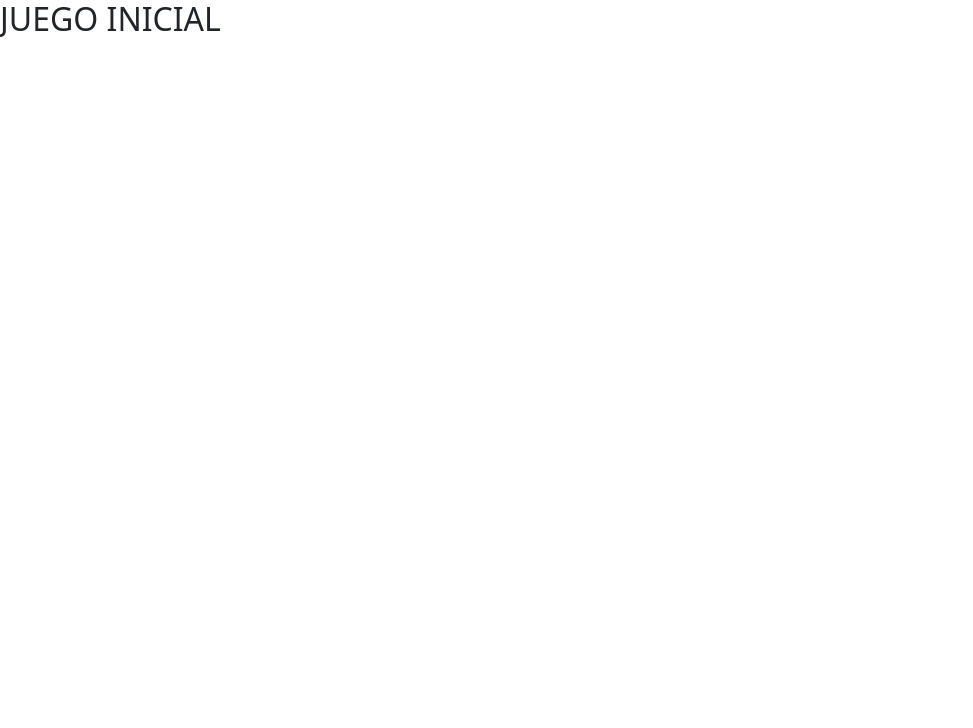
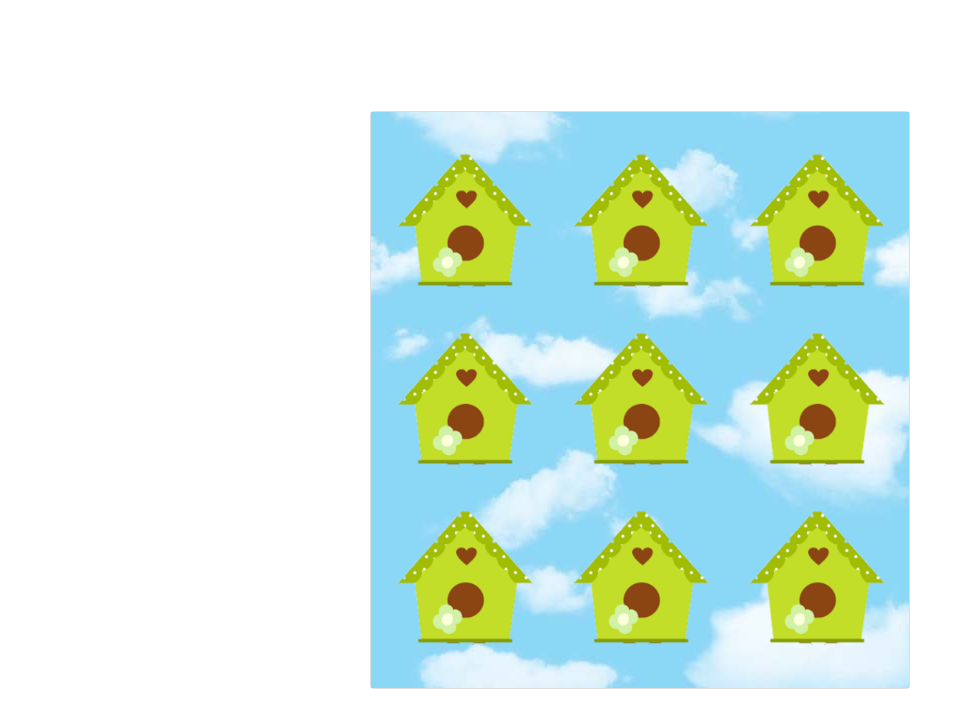
Before and after one commit to jose9428/myGameBird, an Angular app: page / in a window 1280 px wide. Shown: the top 728 px of the page, without its empty margins (0-973 px from the left). Built offline with nearby package versions, Linux system fonts and the light colour scheme.

Commit message:
Integracion del fondo y casas

```diff
--- a/src/app/app.component.css
+++ b/src/app/app.component.css
@@ -0,0 +1,7 @@
+body{
+ padding-bottom: 100%;
+}
+
+.fondo{
+  background: url('/assets/imagenes/cielo.jpg');
+}
--- a/src/app/app.component.html
+++ b/src/app/app.component.html
@@ -1 +1,18 @@
-<h2>JUEGO INICIAL</h2>
+
+<div class="container d-flex flex-column" >
+  <div class="row vh-100">
+    <div class="col-sm-10 col-md-6 col-lg-6 mx-auto d-table h-100">
+      <div class="d-table-cell align-middle">
+          <div class="card ">
+            <div class="card-body fondo">
+              <div class="row">
+
+                <div class="col-sm-4" *ngFor="let item of cantCasas;">
+                  <img src="/assets/imagenes/casaPajaros.png" style="width: 100%;">
+                </div>
+              </div>
+            </div>
+          </div>
+      </div>
+  </div>
+</div>
--- a/src/app/app.component.ts
+++ b/src/app/app.component.ts
@@ -6,5 +6,5 @@ import { Component } from '@angular/core';
   styleUrls: ['./app.component.css']
 })
 export class AppComponent {
-
+   cantCasas = [1,2,3,4,5,6,7,8,9];
 }
--- a/src/index.html
+++ b/src/index.html
@@ -6,7 +6,7 @@
   <base href="/">
   <meta name="viewport" content="width=device-width, initial-scale=1">
   <link rel="icon" type="image/x-icon" href="favicon.ico">
-  <link href="https://cdn.jsdelivr.net/npm/bootstrap@5.3.0-alpha3/dist/css/bootstrap.min.css" rel="stylesheet" crossorigin="anonymous">
+  <link href="https://cdn.jsdelivr.net/npm/bootstrap@4.6.2/dist/css/bootstrap.min.css" rel="stylesheet" crossorigin="anonymous">
 </head>
 <body>
   <app-root></app-root>
```
